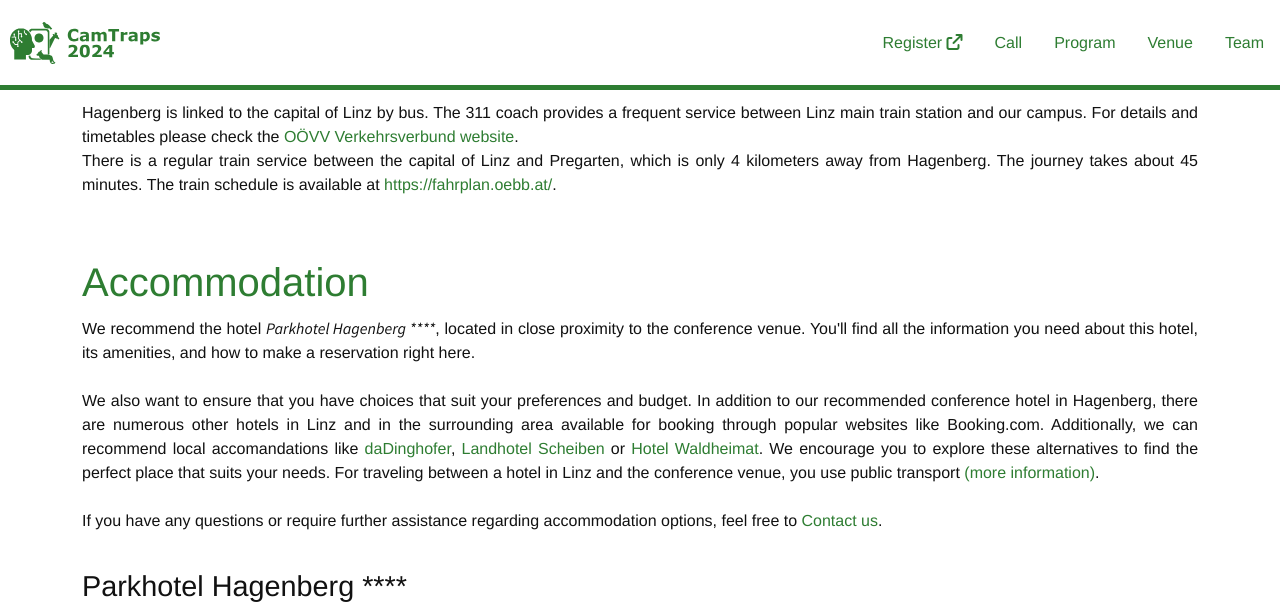
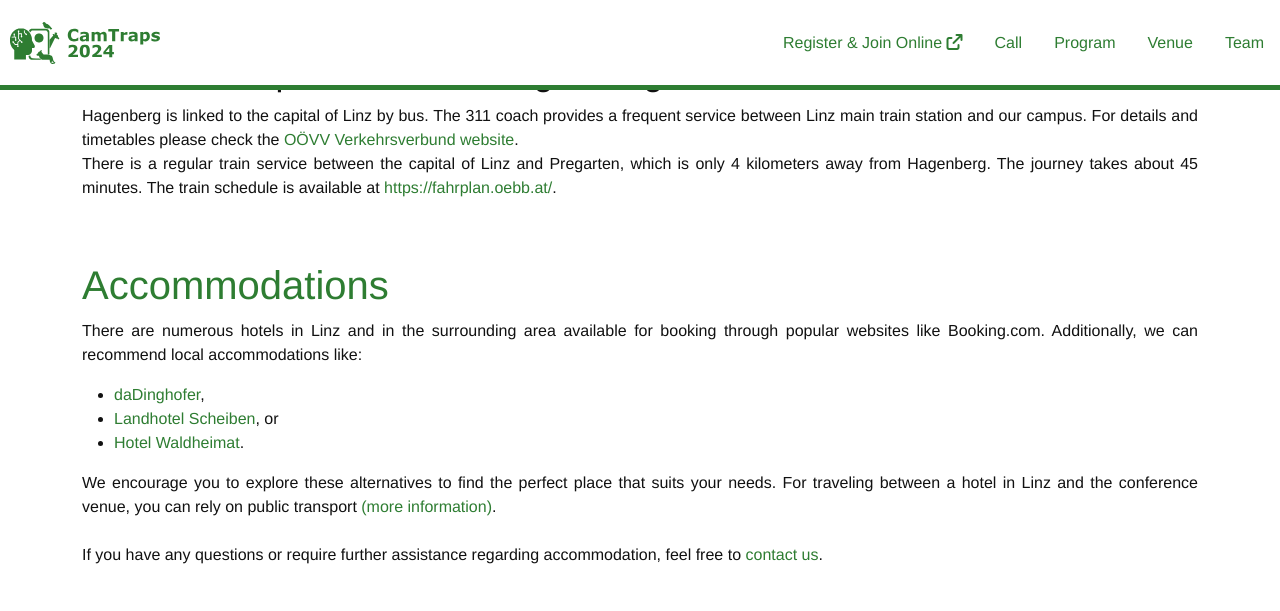
Before and after one commit to CamTrap2024/camtrap2024.github.io, a Jekyll site: the page built from pages/venue.html, in a window 1280 px wide and 1400 px high, scrolled down 2373 px. Shown: the top 611 px of the window. Built offline with Jekyll 4.4.1, drawn with Linux system fonts in a browser that asks for light colours; nearby versions of some CDN libraries; some web fonts are replaced; library files that are not in the unit come from our copies; comment, search, counter and statistics services are not loaded; some of the changed text lies outside the part shown.

Commit message:
updates here and there! :)

```diff
--- a/_data/nav.yml
+++ b/_data/nav.yml
@@ -1,8 +1,8 @@
 MainNav:
   - item: register
     name:
-      de: 'Register <i class="fa fa-external-link" aria-hidden="true"></i>'
-      en: 'Register <i class="fa fa-external-link" aria-hidden="true"></i>'
+      de: 'Register &amp; Join Online <i class="fa fa-external-link" aria-hidden="true"></i>'
+      en: 'Register &amp; Join Online <i class="fa fa-external-link" aria-hidden="true"></i>'
     link: "https://events.teams.microsoft.com/event/1736783a-9476-4f7d-a3f4-927637d3f714@f88d4b73-6bb2-4b9a-abc7-eb96e5a6407c"
     hardlink: false
   - item: calls
--- a/_data/schedule.yml
+++ b/_data/schedule.yml
@@ -76,7 +76,7 @@
       duration: 0.75
       category: keynote
     - time: "11:30"
-      title: '<a href="#papers4">Paper Session #4: tba</a>' # Digital Nose
+      title: '<a href="#papers4">Paper Session #4: Digital Nose</a>' # Digital Nose
       duration: 0.5
       category: papers
     - time: "12:00"
--- a/assets/js/custom/venue-maps.js
+++ b/assets/js/custom/venue-maps.js
@@ -53,6 +53,7 @@
     marker.openPopup();
 })(L);*/
 
+/*
 (function (L) {
     var map = L.map('map-parkhotel', {
         dragging: !L.Browser.mobile,
@@ -78,6 +79,7 @@
 
     marker.openPopup();
 })(L);
+*/
 
 (function (L) {
     var map = L.map('map', {
--- a/pages/program.html
+++ b/pages/program.html
@@ -204,6 +204,9 @@
                         </tr>
                         {% endfor %}
                     </tbody>
+                    {% if forloop.last %}
+                        <caption>* indicates corresponding authors.</caption>
+                    {% endif %}
                 </table>
                 {% endfor %}
             </div>
--- a/pages/venue.html
+++ b/pages/venue.html
@@ -26,20 +26,14 @@
             </div>
             <div class="col-lg-6">
                 <p>
-                    The workshop will be held in the modern University of Applied Sciences Upper Austria, Hagenberg Campus
-                    is part of Softwarepark Hagenberg, one of the largest technology parks for software in Central Europe.
-                    Located
-                    just 20km north of Linz, Hagenberg is an idyllic town in the beautiful Mühlviertel, in the heart of
-                    Upper
-                    Austria. In the last decade, with its unique combination of IT-related education, research and
-                    business in one place, Hagenberg has established itself as an internationally recognized center for
-                    computing
-                    and software development. The outstanding mix of the most modern technology combined with the
-                    picturesque setting of the Hagenberg castle gives the town its unique flair.
+                    The workshop will be held in the FH3 building at the University of Applied Sciences Upper Austria, Hagenberg Campus. The university is part of Softwarepark Hagenberg, one of Central Europe's largest technology parks for software. Located just 20 km north of Linz, Hagenberg is an idyllic town in the beautiful Mühlviertel, in the heart of Upper Austria. In the last decade, with its unique combination of IT-related education, research, and business in one place, Hagenberg has established itself as an internationally recognized center for computing and software development. The outstanding mix of the most modern technology combined with the picturesque setting of Hagenberg Castle gives the town its unique flair.
                 </p>
                 <h4>Location</h4>
                 <ul class="venue-list">
                     <li>University of Applied Sciences Upper Austria</li>
+                    <li><a href="https://fh-ooe.at/assets/files/campus-hagenberg/Hauptseiten/fhooe-hagenberg-campus-raumplan.pdf" target="_blank">
+                        Lecture Hall 7 &amp; 8 (room: FH3.304 &amp; 305)</a>
+                    </li>
                     <li>Softwarepark 11</li>
                     <li>4232 Hagenberg im Mühlkreis, Austria</li>
                 </ul>
@@ -55,7 +49,7 @@
     <article id="socialevents">
         <div class="row">
             <div class="col-md-12">
-                <h1 class="heading" id="socialevent">Social Event at Ars Electronica Festival</h1>
+                <h1 class="heading" id="socialevent">Social Event: POSTCITY at Ars Electronica Festival</h1>
             </div>
         </div>
         <div class="row">
@@ -69,15 +63,21 @@
             <div class="col-lg-6">
                 <p>
                     We warmly invite our on-site workshop participants to an enlightening trip to the Ars Electronica Festival in Linz on Thursday, September 5, 2024. Prepare for a captivating journey into the future of digital art and media culture, with this year's intriguing theme "HOPE - Who Will Turn the Tide".
+                    <br />
+                    Afterwards, we are going to have a gathering at the restaurant <a href="https://www.bratwurstgloeckerl.at/" target="_blank">Bratwurstglöckerl in Linz</a>, where we can enjoy some snacks and drinks together.
+                    <br />
+                    For traveling to and from Linz, we will provide a bus shuttle service. The bus will depart from the campus in Hagenberg, and return to the same location.
                     <br /><br />
-                    For all details about the festival, head to the Ars Electronica Festival's website: <a href="https://ars.electronica.art/festival/en/" target="_blank">https://ars.electronica.art/festival/</a>.
-                    <br /><br />
+                    For all details about the Ars Electronica Festival, head to the festival's website: <a href="https://ars.electronica.art/festival/en/" target="_blank">https://ars.electronica.art/festival/</a>.
+                    <br />
                     Furthermore, the exhilarating Klangwolke, Linz's legendary cloud of sound, graces the city skies on Saturday, September 7 - another not-to-miss event, which we highly recommend to all participants staying in Linz over the weekend: <a href="https://www.brucknerhaus.at/en/the-house/klangwolken" target="_blank">https://www.brucknerhaus.at/en/the-house/klangwolken</a>.
                 </p>
+                <!--
                 <h4>Location</h4>
                 <ul class="venue-list">
                     <li>Linz, Austria</li>
                 </ul>
+                -->
             </div>
         </div>
     </article>
@@ -186,66 +186,23 @@
     <article id="accommodation">
         <div class="row">
             <div class="col-md-12">
-                <h1 class="heading">Accommodation</h1>
+                <h1 class="heading">Accommodations</h1>
                 <p>
-                    We recommend the hotel <em>Parkhotel Hagenberg ****</em>, located in close proximity to the
-                    conference venue. You'll find all the information you need about this hotel, its amenities, and how
-                    to make
-                    a reservation right here.
+                    There are numerous hotels in Linz and in the surrounding area available for
+                    booking through popular websites like Booking.com.
+                    Additionally, we can recommend local accommodations like:
+                    <ul>
+                    <li><a href="https://www.dinghofer.at/schlafen" target="_blank">daDinghofer</a>,</li>
+                    <li><a href="https://landhotel-scheiben.at/" target="_blank">Landhotel Scheiben</a>, or</li>
+                    <li><a href="https://www.booking.com/hotel/at/waldheimat-gallneukirchen.de.html" target="_blank">Hotel Waldheimat</a>.</li>
+                    </ul>
+                    We encourage you to explore these alternatives to find
+                    the perfect place that suits your needs. For traveling between a hotel in Linz and the conference
+                    venue, you can rely on public transport <a href="#hgb-lnz">(more information)</a>.
                     <br /><br />
-                    We also want to ensure that you have choices that suit your preferences and budget. In addition to
-                    our recommended conference hotel in Hagenberg, there are numerous other hotels in Linz and in the surrounding area available for
-                    booking
-                    through popular websites like Booking.com. Additionally, we can recommend local accomandations like <a href="https://www.dinghofer.at/schlafen">daDinghofer</a>, <a href="https://landhotel-scheiben.at/">Landhotel Scheiben</a> or <a href="https://www.booking.com/hotel/at/waldheimat-gallneukirchen.de.html">Hotel Waldheimat</a>.  We encourage you to explore these alternatives to find
-                    the perfect place that suits your needs. For traveling between a hotel in Linz and the conference
-                    venue,
-                    you use public transport <a href="#hgb-lnz">(more information)</a>.
-                    <br /><br />
-                    If you have any questions or require further assistance regarding accommodation options, feel free
-                    to <a href="{{ site.baseurl }}/#contact">Contact us</a>.
+                    If you have any questions or require further assistance regarding accommodation, feel free
+                    to <a href="{{ site.baseurl }}/#contact">contact us</a>.
                 </p>
-            </div>
-        </div>
-        <div class="row">
-            <div class="col-md-12">
-                <h3>Parkhotel Hagenberg ****</h3>
-            </div>
-        </div>
-        <div class="row">
-            <div class="col-lg-6">
-                <div id="parkhotel_slider">
-                    <img src="/assets/img/parkhotel1.jpg" alt="Parkhotel">
-                    <img src="/assets/img/parkhotel2.jpg" alt="Parkhotel Lobby">
-                    <img src="/assets/img/parkhotel3.jpg" alt="Parkhotel Lobby">
-                    <img src="/assets/img/parkhotel4.jpg" alt="Parkhotel Room">
-                    <img src="/assets/img/parkhotel5.jpg" alt="Parkhotel Spa">
-                </div>
-            </div>
-            <div class="col-lg-6">
-                <p>
-                    Park Hotel Hagenberg has a restaurant, fitness center, a bar and garden in Hagenberg im Mühlkreis.
-                    Among
-                    the facilities at this property are room service and luggage storage space, along with free WiFi
-                    throughout the property. The hotel features family rooms. The wellness area at Park Hotel Hagenberg
-                    is
-                    comprised of a spa center and a sauna. Guests at the hotel will be able to enjoy activities in and
-                    around Hagenberg im Mühlkreis, like hiking and cycling. Linz is 18 km from Park Hotel Hagenberg,
-                    while
-                    Wels is 43 km from the property. The nearest airport is Blue Danube Linz Airport, 29 km from the
-                    accommodation. More information on the website: <a href="https://www.parkhotel-hagenberg.at/"
-                        target="_blank">https://www.parkhotel-hagenberg.at/</a>.
-                </p>
-                <h4>Location</h4>
-                <ul class="venue-list">
-                    <li>Parkhotel Hagenberg</li>
-                    <li>Hauptstraße 103</li>
-                    <li>4232 Hagenberg im Mühlkreis, Austria</li>
-                </ul>
-            </div>
-        </div>
-        <div class="row">
-            <div class="col-md-12">
-                <div id="map-parkhotel" class="container-fluid contact-maps"></div>
             </div>
         </div>
     </article>
```
Also changed, not shown: other parts of pages/program.html (+1 -1 lines), _data/sessions.yml (+15 -14 lines), index.markdown (+3 -4 lines).
